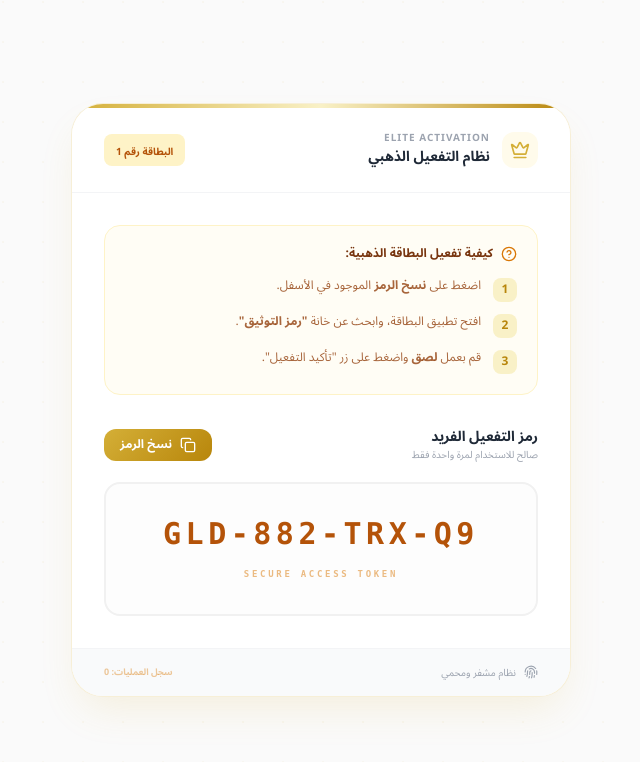
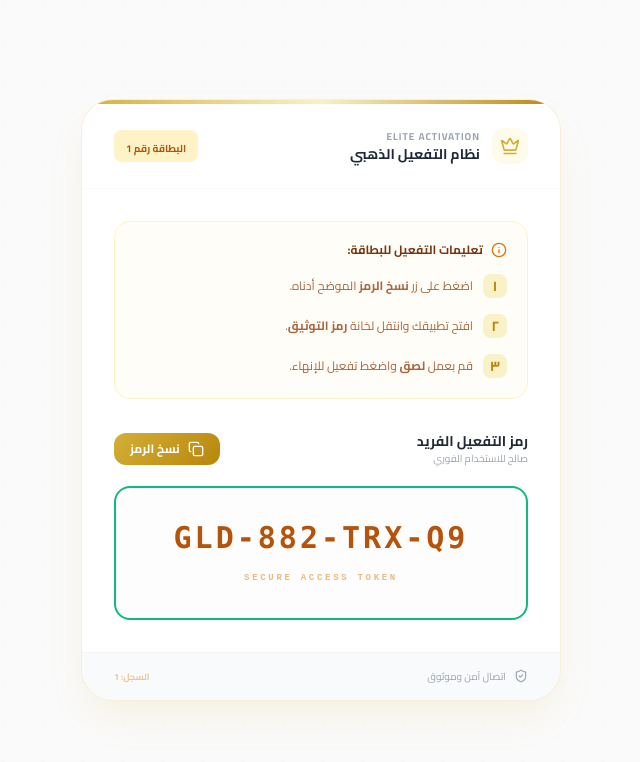
Before and after one commit to danibakou-prog/CARTE10, a plain HTML site: page index.html in a window 1280 px wide. Both pictures are taken after a click on the button "نسخ الرمز". Shown: the whole page, without its empty margins (319-959 px from the left). Drawn offline with nearby package versions, Linux system fonts and the light colour scheme.

Commit message:
Update index.html

```diff
--- a/index.html
+++ b/index.html
@@ -1,18 +1,17 @@
 <!DOCTYPE html>
 <html lang="ar" dir="rtl">
 <head>
-    <!-- وسم الترميز لضمان ظهور اللغة العربية بشكل صحيح -->
     <meta charset="UTF-8">
+    <meta http-equiv="Content-Type" content="text/html; charset=utf-8">
     <meta name="viewport" content="width=device-width, initial-scale=1.0">
     <title>نظام التفعيل الذهبي</title>
 
-    <!-- استدعاء المكتبات -->
+    <!-- مكتبات التنسيق والأيقونات -->
     <script src="https://cdn.tailwindcss.com"></script>
     <script src="https://unpkg.com/lucide@latest"></script>
 
     <style>
-        /* إضافة خطوط بديلة في حال فشل تحميل الخط الأساسي */
-        @import url('https://fonts.googleapis.com/css2?family=Noto+Sans+Arabic:wght@400;600;700&family=Cairo:wght@400;700&display=swap');
+        @import url('https://fonts.googleapis.com/css2?family=Cairo:wght@400;700&display=swap');
 
         :root {
             --gold-primary: #d4af37;
@@ -21,7 +20,8 @@
         }
 
         body {
-            font-family: 'Noto Sans Arabic', 'Cairo', Tahoma, Arial, sans-serif;
+            /* ترتيب الخطوط يبدأ بخطوط النظام لضمان عدم ظهور علامات استفهام */
+            font-family: 'Cairo', "Times New Roman", Arial, Tahoma, sans-serif;
             background-color: #fafafa;
             background-image: radial-gradient(circle at 2px 2px, rgba(212, 175, 55, 0.05) 1px, transparent 0);
             background-size: 40px 40px;
@@ -39,37 +39,37 @@
             box-shadow: 0 20px 40px -10px rgba(212, 175, 55, 0.15);
             position: relative;
             overflow: hidden;
-            width: 100%;
-            max-width: 500px;
+            width: 90%;
+            max-width: 480px;
         }
 
         .code-area {
-            font-family: 'monospace';
+            font-family: 'Courier New', Courier, monospace;
             direction: ltr;
             background: #fdfdfd;
             border: 2px solid #f1f1f1;
             transition: all 0.4s ease;
         }
 
-        /* وميض أخضر جذاب عند النسخ */
+        /* وميض أخضر جذاب */
         .flash-success {
-            animation: gold-glow 0.8s ease-out;
+            animation: success-pulse 0.8s ease-out;
             border-color: #10b981 !important;
         }
 
         .text-flash {
-            animation: text-glow 0.8s ease-out;
+            animation: text-pulse 0.8s ease-out;
         }
 
-        @keyframes gold-glow {
+        @keyframes success-pulse {
             0% { box-shadow: 0 0 0 0 rgba(16, 185, 129, 0.4); }
             50% { box-shadow: 0 0 30px 10px rgba(16, 185, 129, 0.2); }
             100% { box-shadow: 0 0 0 0 rgba(16, 185, 129, 0); }
         }
 
-        @keyframes text-glow {
+        @keyframes text-pulse {
             0% { color: var(--gold-dark); transform: scale(1); }
-            50% { color: #10b981; transform: scale(1.05); }
+            50% { color: #10b981; transform: scale(1.05); text-shadow: 0 0 10px rgba(16, 185, 129, 0.3); }
             100% { color: var(--gold-dark); transform: scale(1); }
         }
 
@@ -86,13 +86,6 @@
             box-shadow: 0 8px 15px rgba(212, 175, 55, 0.3);
         }
 
-        .instruction-item {
-            display: flex;
-            align-items: flex-start;
-            gap: 12px;
-            margin-bottom: 12px;
-        }
-
         .step-number {
             background: var(--gold-light);
             color: var(--gold-dark);
@@ -102,12 +95,12 @@
             align-items: center;
             justify-content: center;
             border-radius: 8px;
-            font-size: 12px;
             font-weight: 700;
-            flex-shrink: 0;
+            font-size: 14px;
+            margin-left: 10px;
         }
 
-        .gold-gradient-bar {
+        .gold-line {
             height: 4px;
             background: linear-gradient(to right, #d4af37, #f9f1c7, #b8860b);
         }
@@ -116,16 +109,16 @@
 <body>
 
     <div class="gold-card rounded-[2rem]">
-        <div class="gold-gradient-bar"></div>
+        <div class="gold-line"></div>
 
-        <!-- الرأس -->
-        <div class="px-8 py-6 flex justify-between items-center border-b border-gray-100 bg-white">
-            <div class="flex items-center gap-3 text-right">
+        <!-- الجزء العلوي -->
+        <div class="px-8 py-6 flex justify-between items-center border-b border-gray-50 bg-white">
+            <div class="flex items-center gap-3">
                 <div class="bg-amber-50 p-2 rounded-xl">
                     <i data-lucide="crown" class="w-5 h-5 text-[#d4af37]"></i>
                 </div>
                 <div>
-                    <span class="block text-[10px] font-bold text-gray-400 uppercase tracking-widest leading-none mb-1">ELITE ACTIVATION</span>
+                    <span class="block text-[10px] font-bold text-gray-400 tracking-widest uppercase">ELITE ACTIVATION</span>
                     <h2 class="text-sm font-bold text-gray-800">نظام التفعيل الذهبي</h2>
                 </div>
             </div>
@@ -134,47 +127,46 @@
             </div>
         </div>
 
-        <!-- المحتوى الرئيسي -->
-        <div class="p-8 bg-white text-right">
+        <!-- المحتوى -->
+        <div class="p-8 text-right">
             <!-- صندوق التعليمات -->
-            <div class="mb-8 bg-amber-50/50 border border-amber-100 rounded-2xl p-5">
+            <div class="mb-8 bg-amber-50/40 border border-amber-100 rounded-2xl p-5">
                 <h4 class="text-xs font-bold text-amber-900 mb-4 flex items-center gap-2">
-                    <i data-lucide="help-circle" class="w-4 h-4 text-amber-600"></i>
-                    كيفية تفعيل البطاقة الذهبية:
+                    <i data-lucide="info" class="w-4 h-4 text-amber-600"></i>
+                    تعليمات التفعيل للبطاقة:
                 </h4>
-                <div class="text-xs text-amber-800/80 space-y-3">
-                    <div class="instruction-item">
-                        <span class="step-number">1</span>
-                        <p>اضغط على <b>نسخ الرمز</b> الموجود في الأسفل.</p>
+                <div class="space-y-4">
+                    <div class="flex items-start">
+                        <span class="step-number">١</span>
+                        <p class="text-xs text-amber-800/80 mt-1">اضغط على زر <b>نسخ الرمز</b> الموضح أدناه.</p>
                     </div>
-                    <div class="instruction-item">
-                        <span class="step-number">2</span>
-                        <p>افتح تطبيق البطاقة، وابحث عن خانة <b>"رمز التوثيق"</b>.</p>
+                    <div class="flex items-start">
+                        <span class="step-number">٢</span>
+                        <p class="text-xs text-amber-800/80 mt-1">افتح تطبيقك وانتقل لخانة <b>رمز التوثيق</b>.</p>
                     </div>
-                    <div class="instruction-item">
-                        <span class="step-number">3</span>
-                        <p>قم بعمل <b>لصق</b> واضغط على زر "تأكيد التفعيل".</p>
+                    <div class="flex items-start">
+                        <span class="step-number">٣</span>
+                        <p class="text-xs text-amber-800/80 mt-1">قم بعمل <b>لصق</b> واضغط تفعيل للإنهاء.</p>
                     </div>
                 </div>
             </div>
 
             <div class="flex justify-between items-center mb-5">
-                <div class="text-right">
+                <div>
                     <h3 class="text-sm font-bold text-gray-800">رمز التفعيل الفريد</h3>
-                    <p class="text-[10px] text-gray-400">صالح للاستخدام لمرة واحدة فقط</p>
+                    <p class="text-[10px] text-gray-400">صالح للاستخدام الفوري</p>
                 </div>
 
                 <button id="mainCopyBtn" class="copy-btn px-4 py-2 rounded-xl flex items-center gap-2 font-bold text-xs">
-                    <i data-lucide="copy" id="defaultIcon" class="w-4 h-4"></i>
-                    <i data-lucide="check" id="successIcon" class="w-4 h-4 hidden"></i>
+                    <i data-lucide="copy" id="defaultIcon" class="w-4 h-4 text-white"></i>
+                    <i data-lucide="check" id="successIcon" class="w-4 h-4 text-white hidden"></i>
                     <span id="btnLabel">نسخ الرمز</span>
                 </button>
             </div>
 
             <!-- منطقة الكود -->
-            <div id="codeWrapper" class="code-area rounded-2xl p-8 relative overflow-hidden text-center group">
-                <!-- تم استبدال الرمز هنا برمز جديد -->
-                <code id="targetCode" class="text-2xl md:text-3xl font-bold tracking-[0.15em] text-amber-700 block transition-all duration-300 uppercase">GLD-882-TRX-Q9</code>
+            <div id="codeWrapper" class="code-area rounded-2xl p-8 relative overflow-hidden text-center">
+                <code id="targetCode" class="text-2xl md:text-3xl font-bold tracking-[0.1em] text-amber-700 block transition-all duration-300">GLD-882-TRX-Q9</code>
                 <div class="mt-4 text-[9px] text-amber-600/50 uppercase tracking-[0.3em] font-bold">Secure Access Token</div>
             </div>
         </div>
@@ -182,22 +174,22 @@
         <!-- التذييل -->
         <div class="px-8 py-4 bg-gray-50 border-t border-gray-100 flex justify-between items-center">
             <div class="flex items-center gap-2 text-[10px] text-gray-400 font-medium">
-                <i data-lucide="fingerprint" class="w-3.5 h-3.5"></i>
-                نظام مشفر ومحمي
+                <i data-lucide="shield-check" class="w-3.5 h-3.5"></i>
+                اتصال آمن وموثوق
             </div>
-            <div id="copyCounter" class="text-[9px] font-bold text-amber-600/40 uppercase">سجل العمليات: 0</div>
+            <div id="copyCounter" class="text-[9px] font-bold text-amber-600/40 uppercase">السجل: 0</div>
         </div>
     </div>
 
-    <!-- رسالة نجاح -->
+    <!-- إشعار النجاح -->
     <div id="proToast" class="fixed bottom-8 right-8 translate-x-[150%] transition-transform duration-500 ease-in-out z-[100]">
         <div class="bg-gray-900 text-white px-6 py-4 rounded-2xl shadow-2xl flex items-center gap-4 border-b-4 border-emerald-500">
             <div class="bg-emerald-500/20 p-2 rounded-lg text-emerald-400">
-                <i data-lucide="sparkles" class="w-5 h-5"></i>
+                <i data-lucide="check-circle" class="w-5 h-5"></i>
             </div>
             <div>
                 <p class="font-bold text-sm">تم النسخ بنجاح!</p>
-                <p class="text-[10px] text-gray-400">الآن، توجه للصق الرمز في البطاقة.</p>
+                <p class="text-[10px] text-gray-400">الرمز الآن في الحافظة.</p>
             </div>
         </div>
     </div>
@@ -220,27 +212,46 @@
             const text = codeElement.innerText;
 
             try {
+                // محاولة استخدام Clipboard API
+                if (navigator.clipboard && window.isSecureContext) {
                     await navigator.clipboard.writeText(text);
+                } else {
+                    throw new Error('Clipboard API unavailable');
+                }
 
+                onCopySuccess();
+            } catch (err) {
+                // الطريقة البديلة القديمة
+                const textArea = document.createElement("textarea");
+                textArea.value = text;
+                document.body.appendChild(textArea);
+                textArea.select();
+                try {
+                    document.execCommand('copy');
+                    onCopySuccess();
+                } catch (e) {
+                    console.error('Failed to copy', e);
+                }
+                document.body.removeChild(textArea);
+            }
+        });
+
+        function onCopySuccess() {
             count++;
-                counterEl.innerText = `سجل العمليات: ${count}`;
+            counterEl.innerText = `السجل: ${count}`;
 
-                // وميض الإطار
             codeWrapper.classList.remove('flash-success');
             void codeWrapper.offsetWidth;
             codeWrapper.classList.add('flash-success');
 
-                // وميض النص
             codeElement.classList.remove('text-flash');
             void codeElement.offsetWidth;
             codeElement.classList.add('text-flash');
 
-                // تحديث الزر
             btnLabel.innerText = "تم النسخ!";
             defaultIcon.classList.add('hidden');
             successIcon.classList.remove('hidden');
 
-                // إظهار التنبيه
             toast.classList.remove('translate-x-[150%]');
 
             setTimeout(() => {
@@ -249,17 +260,7 @@
                 successIcon.classList.add('hidden');
                 toast.classList.add('translate-x-[150%]');
             }, 2500);
-
-            } catch (err) {
-                // الطريقة البديلة في حال فشل Clipboard API
-                const textArea = document.createElement("textarea");
-                textArea.value = text;
-                document.body.appendChild(textArea);
-                textArea.select();
-                document.execCommand('copy');
-                document.body.removeChild(textArea);
         }
-        });
     </script>
 </body>
 </html>
```
Lines whose indentation alone changed are shown as unchanged.
